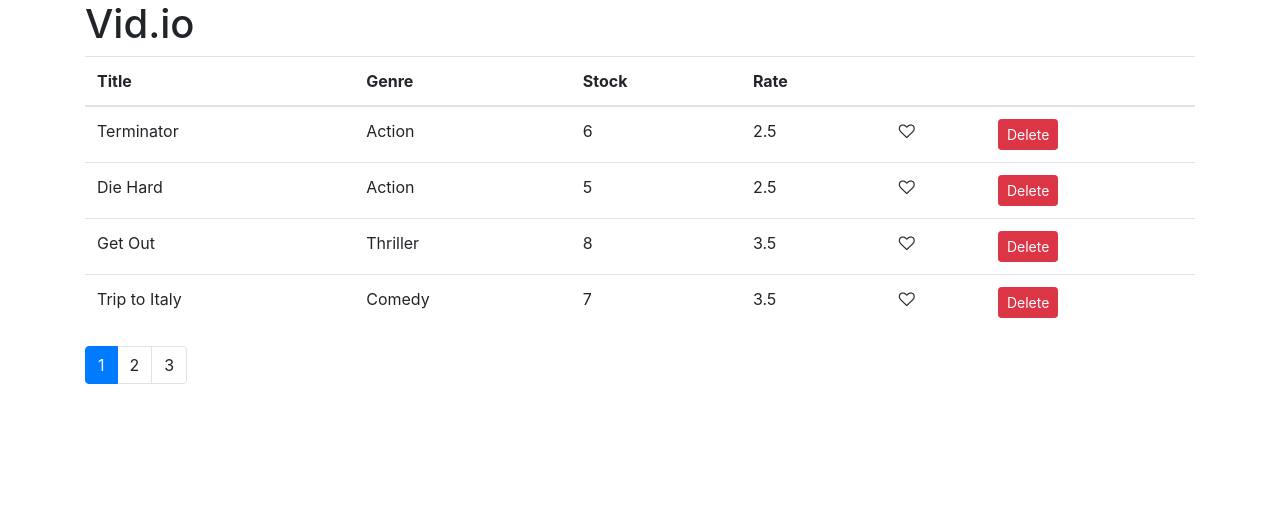
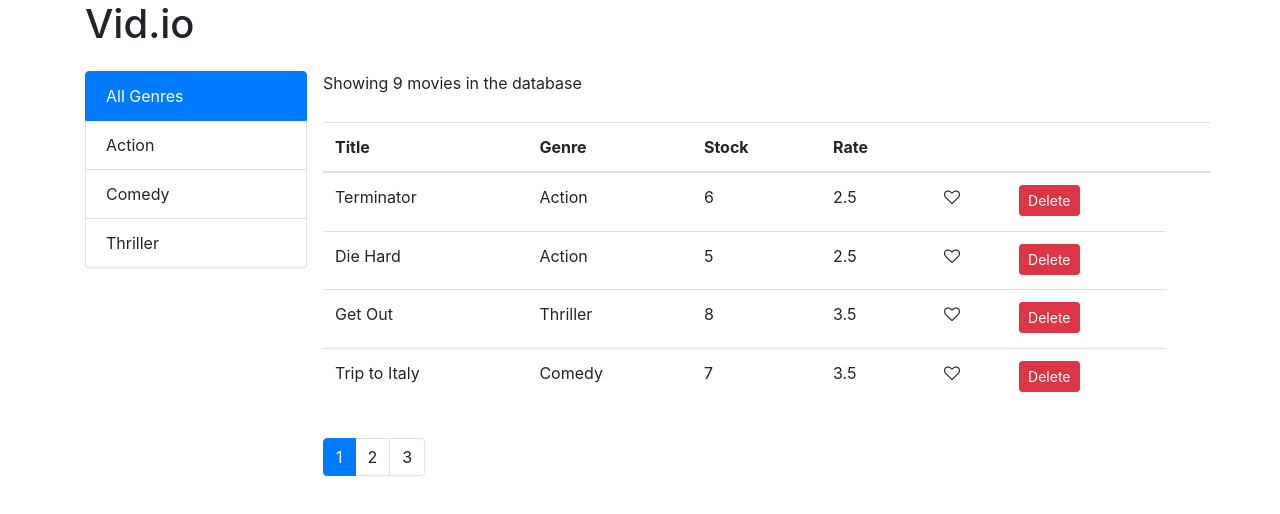
Before and after one commit to robertgregg3/counting-app, a React (Create React App) app: page / in a window 1280 px wide. Shown: the top 514 px of the page. Built offline with nearby package versions, Linux system fonts and the light colour scheme.

Commit message:
added List group skeleton

```diff
--- a/src/App.css
+++ b/src/App.css
@@ -2,3 +2,34 @@
 .fa-heart-o {
   cursor: pointer;
 }
+
+.container {
+  display: grid;
+  grid-template-columns: 20% 80%;
+  grid-gap: 1rem;
+  grid-template-rows: 55px 35px 300px 100px;
+}
+
+.container h1 {
+  grid-row: 1;
+  grid-column: 1/3;
+}
+
+.list-group {
+  grid-row: 2/4;
+}
+
+.p-grid {
+  grid-row: 2;
+  grid-column: 2/3;
+}
+
+.table-grid {
+  grid-row: 3;
+  grid-column: 2/3;
+}
+
+.pagination-nav {
+  grid-row: 4;
+  grid-column: 2/3;
+}
--- /dev/null
+++ b/src/components/common/listgroup.jsx
@@ -0,0 +1,14 @@
+import React from "react";
+
+const ListGroup = () => {
+  return (
+    <ul class="list-group">
+      <li class="list-group-item active">All Genres</li>
+      <li class="list-group-item">Action</li>
+      <li class="list-group-item">Comedy</li>
+      <li class="list-group-item">Thriller</li>
+    </ul>
+  );
+};
+
+export default ListGroup;
--- a/src/components/common/pagination.jsx
+++ b/src/components/common/pagination.jsx
@@ -1,5 +1,6 @@
 import React from "react";
 import _ from "lodash";
+import PropTypes from "prop-types";
 
 const Pagination = (props) => {
   const { itemsCount, pageSize, currentPage, onPageChange } = props;
@@ -9,7 +10,7 @@ const Pagination = (props) => {
   const pages = _.range(1, pagesCount + 1);
 
   return (
-    <nav aria-label="Page navigation example">
+    <nav aria-label="Page navigation example" className="pagination-nav">
       <ul className="pagination">
         {pages.map((page) => (
           <li
@@ -26,4 +27,11 @@ const Pagination = (props) => {
   );
 };
 
+Pagination.propTypes = {
+  itemsCount: PropTypes.number.isRequired,
+  pageSize: PropTypes.number.isRequired,
+  currentPage: PropTypes.number.isRequired,
+  onPageChange: PropTypes.func.isRequired,
+};
+
 export default Pagination;
--- a/src/components/movies.jsx
+++ b/src/components/movies.jsx
@@ -3,6 +3,7 @@ import { getMovies } from "../services/fakeMovieService";
 import Like from "./common/like";
 import Pagination from "./common/pagination";
 import { paginate } from "../utils/paginate";
+import ListGroup from "./common/listgroup";
 
 class Movies extends Component {
   state = {
@@ -32,19 +33,23 @@ class Movies extends Component {
     const count = this.state.movies.length;
     const { pageSize, currentPage, movies: allMovies } = this.state;
 
-    if (count === 0) return <p>There are no movies in the database</p>;
+    if (count === 0)
+      return <p className="p-grid">There are no movies in the database</p>;
 
     const movies = paginate(allMovies, currentPage, pageSize);
 
     return (
       <React.Fragment>
-        <table className="table">
+        <ListGroup />
+        <p className="p-grid">Showing {count} movies in the database</p>
+        <table className="table table-grid">
           <thead>
             <tr>
               <th>Title</th>
               <th>Genre</th>
               <th>Stock</th>
               <th>Rate</th>
+              <th></th>
               <th></th>
               <th></th>
             </tr>
```
Also changed, not shown: 1 other file (tests, documents, lock files or other folders).
